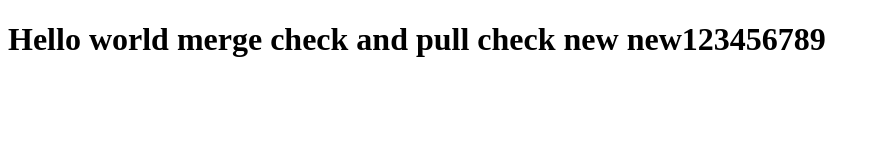
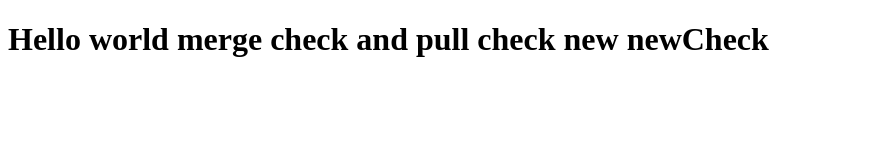
Before and after one commit to RiteshJaiswal2001/action-repo, a plain HTML site: page index.html in a window 1280 px wide. Shown: the whole page, without its empty margins (0-880 px from the left). Drawn offline with Linux system fonts and the light colour scheme.

Commit message:
main23456789

```diff
--- a/index.html
+++ b/index.html
@@ -6,6 +6,6 @@
     <title>Document</title>
 </head>
 <body>
-    <h1>Hello world merge check and pull check new new123456789</h1>
+    <h1>Hello world merge check and pull check new newCheck</h1>
 </body>
 </html>
```
